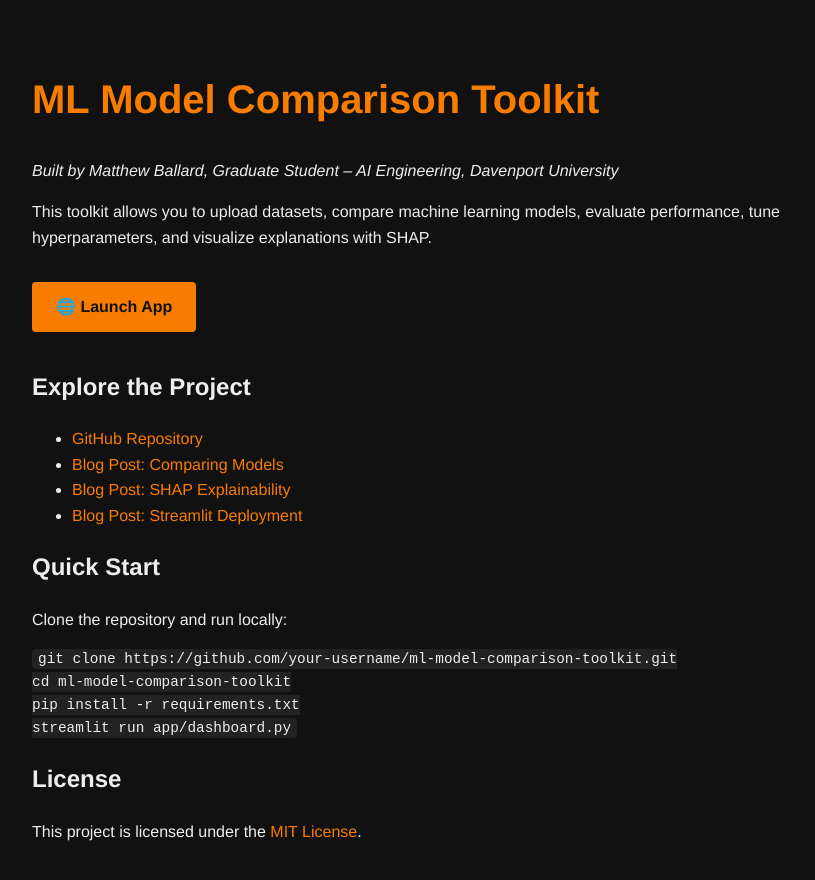
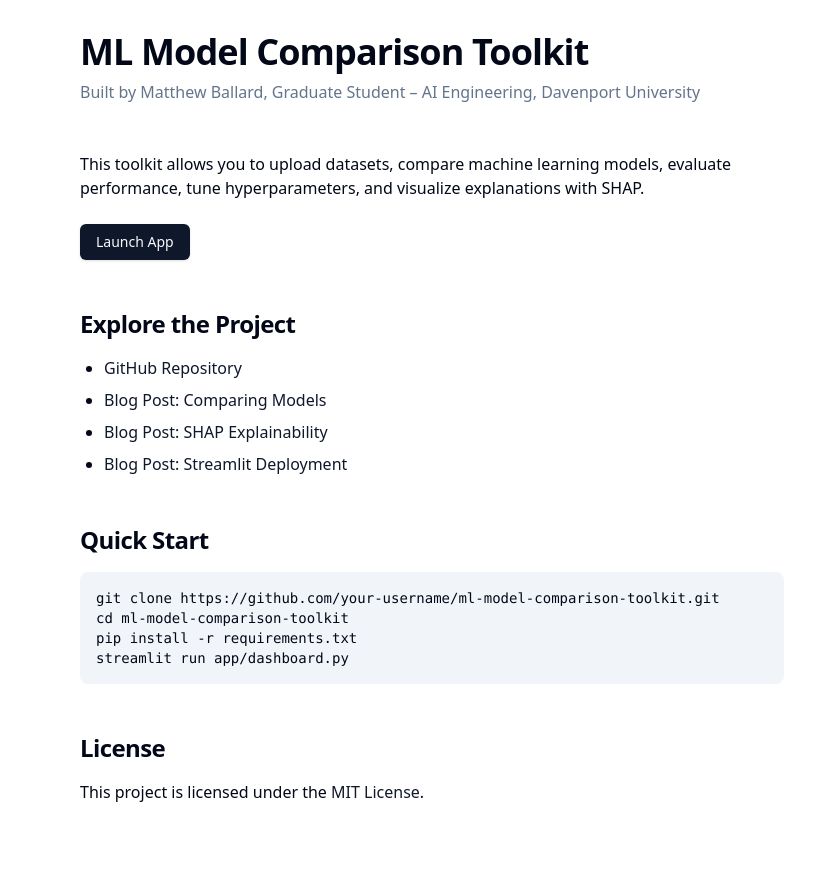
Before and after one commit to igobymatthew/ML-Toolkit, a plain HTML site: page index.html in a window 1280 px wide. Shown: the whole page, without its empty margins (208-1023 px from the left). After the commit the page ends 836 px from the top, so only its background shows below. Drawn offline with nearby package versions, Linux system fonts and the light colour scheme.

Commit message:
feat: modernize html with shadcn styling

```diff
--- a/index.html
+++ b/index.html
@@ -1,75 +1,108 @@
 <!DOCTYPE html>
 <html lang="en">
 <head>
-  <meta charset="UTF-8">
-  <meta name="viewport" content="width=device-width, initial-scale=1">
+  <meta charset="UTF-8" />
+  <meta name="viewport" content="width=device-width, initial-scale=1.0" />
   <title>ML Model Comparison Toolkit</title>
+  <script src="https://cdn.tailwindcss.com"></script>
+  <script>
+    tailwind.config = {
+      theme: {
+        extend: {
+          colors: {
+            border: 'hsl(var(--border))',
+            input: 'hsl(var(--input))',
+            ring: 'hsl(var(--ring))',
+            background: 'hsl(var(--background))',
+            foreground: 'hsl(var(--foreground))',
+            primary: {
+              DEFAULT: 'hsl(var(--primary))',
+              foreground: 'hsl(var(--primary-foreground))',
+            },
+            secondary: {
+              DEFAULT: 'hsl(var(--secondary))',
+              foreground: 'hsl(var(--secondary-foreground))',
+            },
+            muted: {
+              DEFAULT: 'hsl(var(--muted))',
+              foreground: 'hsl(var(--muted-foreground))',
+            },
+            accent: {
+              DEFAULT: 'hsl(var(--accent))',
+              foreground: 'hsl(var(--accent-foreground))',
+            },
+            destructive: {
+              DEFAULT: 'hsl(var(--destructive))',
+              foreground: 'hsl(var(--destructive-foreground))',
+            },
+          },
+          borderRadius: {
+            lg: 'var(--radius)',
+            md: 'calc(var(--radius) - 2px)',
+          }
+        }
+      }
+    }
+  </script>
   <style>
-    body {
-      background-color: #111;
-      color: #eee;
-      font-family: 'Helvetica Neue', sans-serif;
-      padding: 40px;
-      line-height: 1.6;
-      max-width: 800px;
-      margin: auto;
-    }
-    h1 {
-      color: #f77c00;
-      font-size: 2.5rem;
-    }
-    a {
-      color: #f77c00;
-      text-decoration: none;
-    }
-    a:hover {
-      text-decoration: underline;
-    }
-    .button {
-      display: inline-block;
-      padding: 12px 24px;
-      margin: 16px 0;
-      background-color: #f77c00;
-      color: #111;
-      font-weight: bold;
-      border-radius: 4px;
-      text-decoration: none;
-    }
-    .button:hover {
-      background-color: #ffa040;
-    }
-    code {
-      background-color: #222;
-      padding: 2px 6px;
-      border-radius: 4px;
-      font-size: 0.9rem;
+    :root {
+      --background: 0 0% 100%;
+      --foreground: 222.2 84% 4.9%;
+      --card: 0 0% 100%;
+      --card-foreground: 222.2 84% 4.9%;
+      --popover: 0 0% 100%;
+      --popover-foreground: 222.2 84% 4.9%;
+      --primary: 222.2 47.4% 11.2%;
+      --primary-foreground: 210 40% 98%;
+      --secondary: 210 40% 96.1%;
+      --secondary-foreground: 222.2 47.4% 11.2%;
+      --muted: 210 40% 96.1%;
+      --muted-foreground: 215.4 16.3% 46.9%;
+      --accent: 210 40% 96.1%;
+      --accent-foreground: 222.2 47.4% 11.2%;
+      --destructive: 0 72.2% 50.6%;
+      --destructive-foreground: 210 40% 98%;
+      --border: 214.3 31.8% 91.4%;
+      --input: 214.3 31.8% 91.4%;
+      --ring: 222.2 84% 4.9%;
+      --radius: 0.5rem;
     }
   </style>
 </head>
-<body>
-  <h1>ML Model Comparison Toolkit</h1>
-  <p><em>Built by Matthew Ballard, Graduate Student – AI Engineering, Davenport University</em></p>
+<body class="min-h-screen bg-background text-foreground antialiased">
+  <div class="container mx-auto max-w-3xl p-8 space-y-12">
+    <header class="space-y-2">
+      <h1 class="text-4xl font-bold tracking-tight">ML Model Comparison Toolkit</h1>
+      <p class="text-muted-foreground">Built by Matthew Ballard, Graduate Student – AI Engineering, Davenport University</p>
+    </header>
 
-  <p>This toolkit allows you to upload datasets, compare machine learning models, evaluate performance, tune hyperparameters, and visualize explanations with SHAP.</p>
+    <section class="space-y-6">
+      <p>This toolkit allows you to upload datasets, compare machine learning models, evaluate performance, tune hyperparameters, and visualize explanations with SHAP.</p>
+      <a href="https://your-streamlit-app-url" target="_blank" class="inline-flex items-center justify-center rounded-md bg-primary px-4 py-2 text-sm font-medium text-primary-foreground shadow transition-colors hover:bg-primary/90 focus-visible:outline-none focus-visible:ring-1 focus-visible:ring-ring">Launch App</a>
+    </section>
 
-  <a class="button" href="https://your-streamlit-app-url" target="_blank">🌐 Launch App</a>
+    <section class="space-y-4">
+      <h2 class="text-2xl font-semibold tracking-tight">Explore the Project</h2>
+      <ul class="list-disc pl-6 space-y-2">
+        <li><a href="https://github.com/your-username/ml-model-comparison-toolkit" target="_blank" class="text-primary underline-offset-4 hover:underline">GitHub Repository</a></li>
+        <li><a href="blog_demo_toolkit.md" target="_blank" class="text-primary underline-offset-4 hover:underline">Blog Post: Comparing Models</a></li>
+        <li><a href="blog_shap_explainability.md" target="_blank" class="text-primary underline-offset-4 hover:underline">Blog Post: SHAP Explainability</a></li>
+        <li><a href="blog_deploy_streamlit_cloud.md" target="_blank" class="text-primary underline-offset-4 hover:underline">Blog Post: Streamlit Deployment</a></li>
+      </ul>
+    </section>
 
-  <h2>Explore the Project</h2>
-  <ul>
-    <li><a href="https://github.com/your-username/ml-model-comparison-toolkit" target="_blank">GitHub Repository</a></li>
-    <li><a href="blog_demo_toolkit.md" target="_blank">Blog Post: Comparing Models</a></li>
-    <li><a href="blog_shap_explainability.md" target="_blank">Blog Post: SHAP Explainability</a></li>
-    <li><a href="blog_deploy_streamlit_cloud.md" target="_blank">Blog Post: Streamlit Deployment</a></li>
-  </ul>
-
-  <h2>Quick Start</h2>
-  <p>Clone the repository and run locally:</p>
-  <pre><code>git clone https://github.com/your-username/ml-model-comparison-toolkit.git
+    <section class="space-y-4">
+      <h2 class="text-2xl font-semibold tracking-tight">Quick Start</h2>
+      <pre class="bg-muted rounded-lg p-4 text-sm overflow-x-auto"><code>git clone https://github.com/your-username/ml-model-comparison-toolkit.git
 cd ml-model-comparison-toolkit
 pip install -r requirements.txt
 streamlit run app/dashboard.py</code></pre>
+    </section>
 
-  <h2>License</h2>
-  <p>This project is licensed under the <a href="LICENSE" target="_blank">MIT License</a>.</p>
+    <section class="space-y-4">
+      <h2 class="text-2xl font-semibold tracking-tight">License</h2>
+      <p>This project is licensed under the <a href="LICENSE" target="_blank" class="text-primary underline-offset-4 hover:underline">MIT License</a>.</p>
+    </section>
+  </div>
 </body>
 </html>
```
Also changed, not shown: 1 other file.
